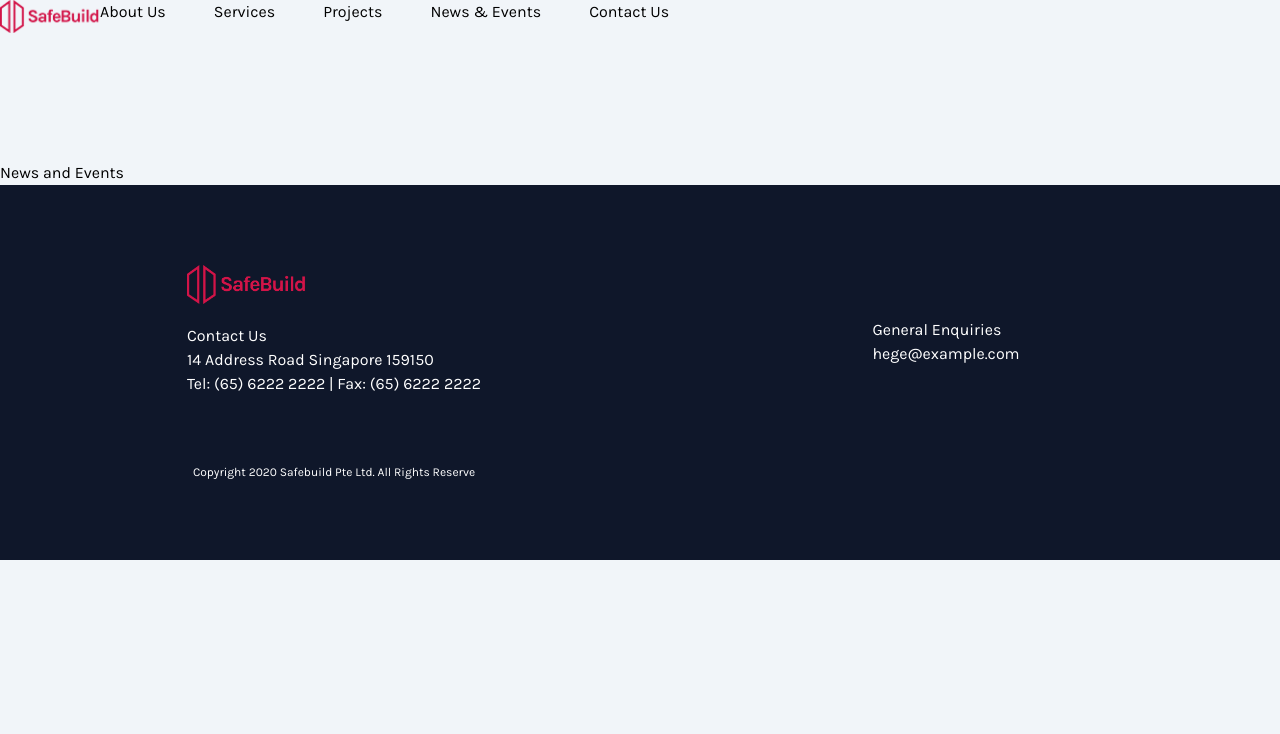
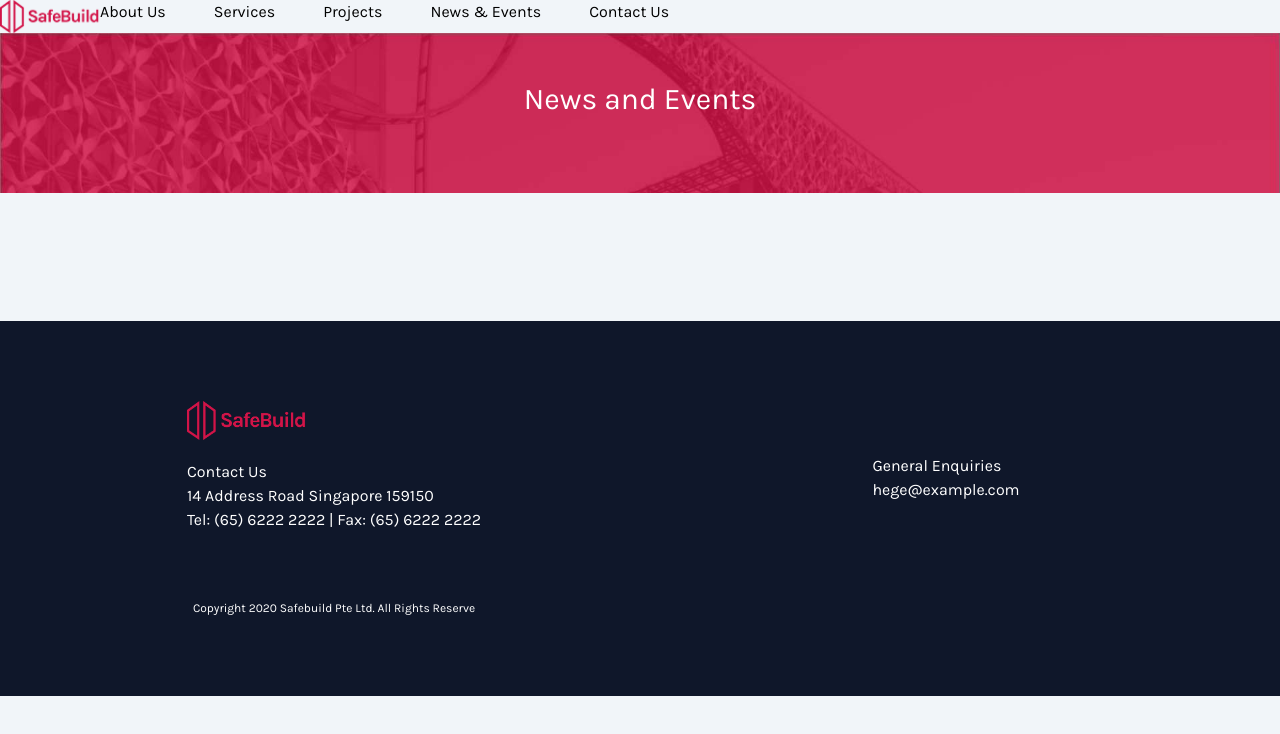
Before and after one commit to francesjgonzales/safebuild, a Next.js app: page /news in a window 1280 px wide. Shown: the top 734 px of the page. Built offline with nearby package versions, Linux system fonts and the light colour scheme.

Commit message:
added head banner for each section

```diff
--- a/src/app/about/page.tsx
+++ b/src/app/about/page.tsx
@@ -3,8 +3,10 @@ import React from "react";
 const page = () => {
   return (
     <div>
-      <div className="one-col p-40 m-40">
-        <p className="header">About Us</p>
+      <div className="slider__medium bg-top bg-cover bg-[url('/assets/proj-hero-img.jpg')]">
+        <p className="text-3xl ">About Us</p>
+      </div>
+      <div className="one-col p-10 m-10">
         <br />
         <p className="header__paragraph">
           SafeBuild - Elevating Construction Excellence
--- a/src/app/contact/page.tsx
+++ b/src/app/contact/page.tsx
@@ -4,8 +4,10 @@ import Image from "next/image";
 const page = () => {
   return (
     <div>
-      <div className="p-20 m-20">
-        <p className="header">Contact Us</p>
+      <div className="slider__medium bg-top bg-cover bg-[url('/assets/proj-hero-img.jpg')]">
+        <p className="text-3xl ">Contact Us</p>
+      </div>
+      <div className="p-10 m-10">
         <div className="two-col flex items-start">
           <div className="flex pt-10">
             <div>
--- a/src/app/news/page.tsx
+++ b/src/app/news/page.tsx
@@ -3,9 +3,10 @@ import React from "react";
 const page = () => {
   return (
     <div>
-      <div className="articles">
-        <h1>News and Events</h1>
+      <div className="slider__medium bg-top bg-cover bg-[url('/assets/proj-hero-img.jpg')]">
+        <p className="text-3xl ">News and Events</p>
       </div>
+      <div className="articles"></div>
     </div>
   );
 };
--- a/src/app/offered-services/page.tsx
+++ b/src/app/offered-services/page.tsx
@@ -4,8 +4,10 @@ import Image from "next/image";
 const page = () => {
   return (
     <div>
-      <section className="one-col p-40 m-40">
-        <p className="header">Our Services</p>
+      <div className="slider__medium bg-top bg-cover bg-[url('/assets/proj-hero-img.jpg')]">
+        <p className="text-3xl ">Our Services</p>
+      </div>
+      <section className="one-col p-10 m-10">
         <p className="header__paragraph">
           SafeBuild has been rated by the Construction Authority as a Grade A1
           contractor in the Contractors Registry System, and also as a Class 1
--- a/src/app/projects/page.tsx
+++ b/src/app/projects/page.tsx
@@ -6,7 +6,7 @@ const page = () => {
   return (
     <div>
       <div className="slider__medium bg-top bg-cover bg-[url('/assets/proj-hero-img.jpg')]">
-        <p className="text-3xl">Our Projects</p>
+        <p className="text-3xl ">Our Projects</p>
       </div>
 
       <section>
```
